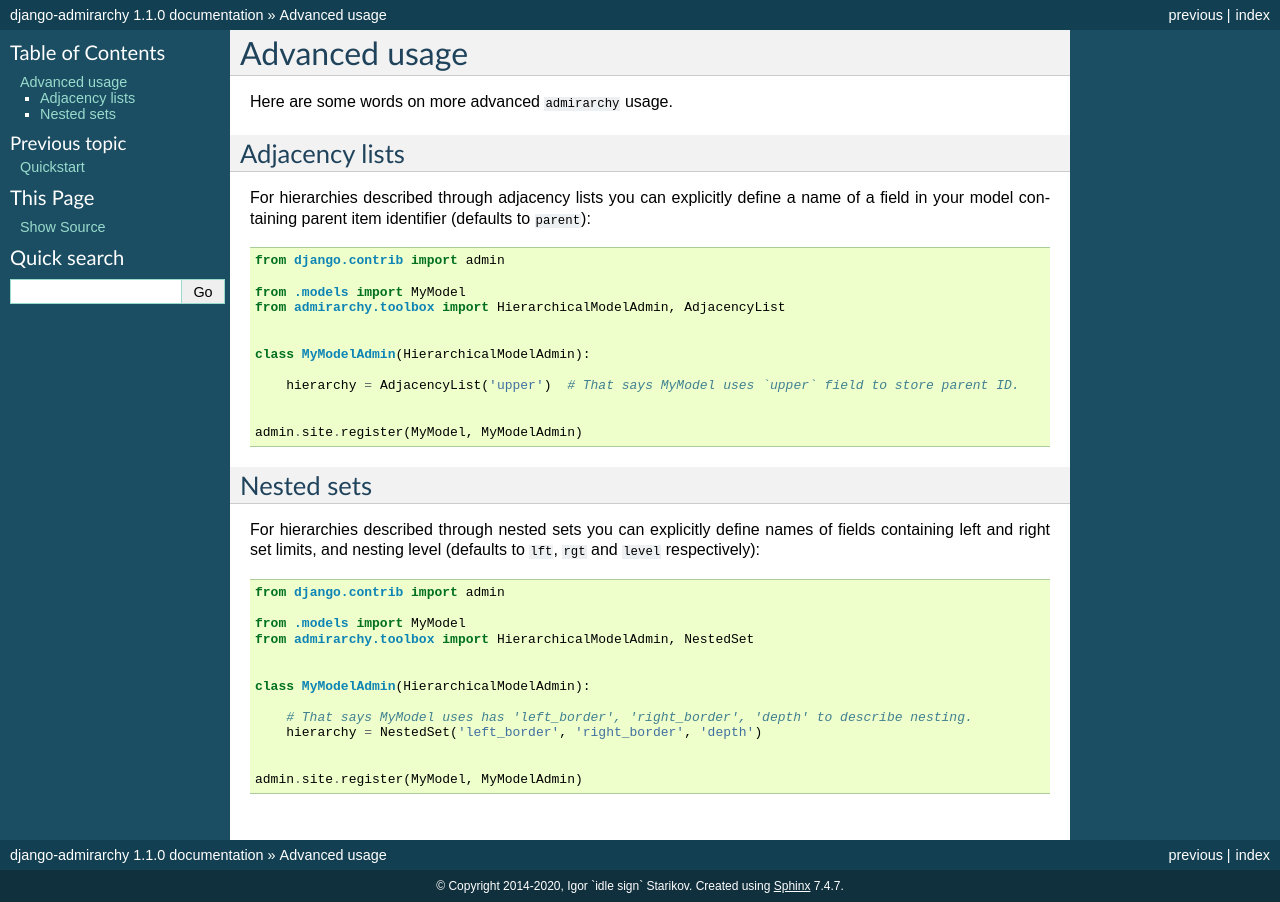
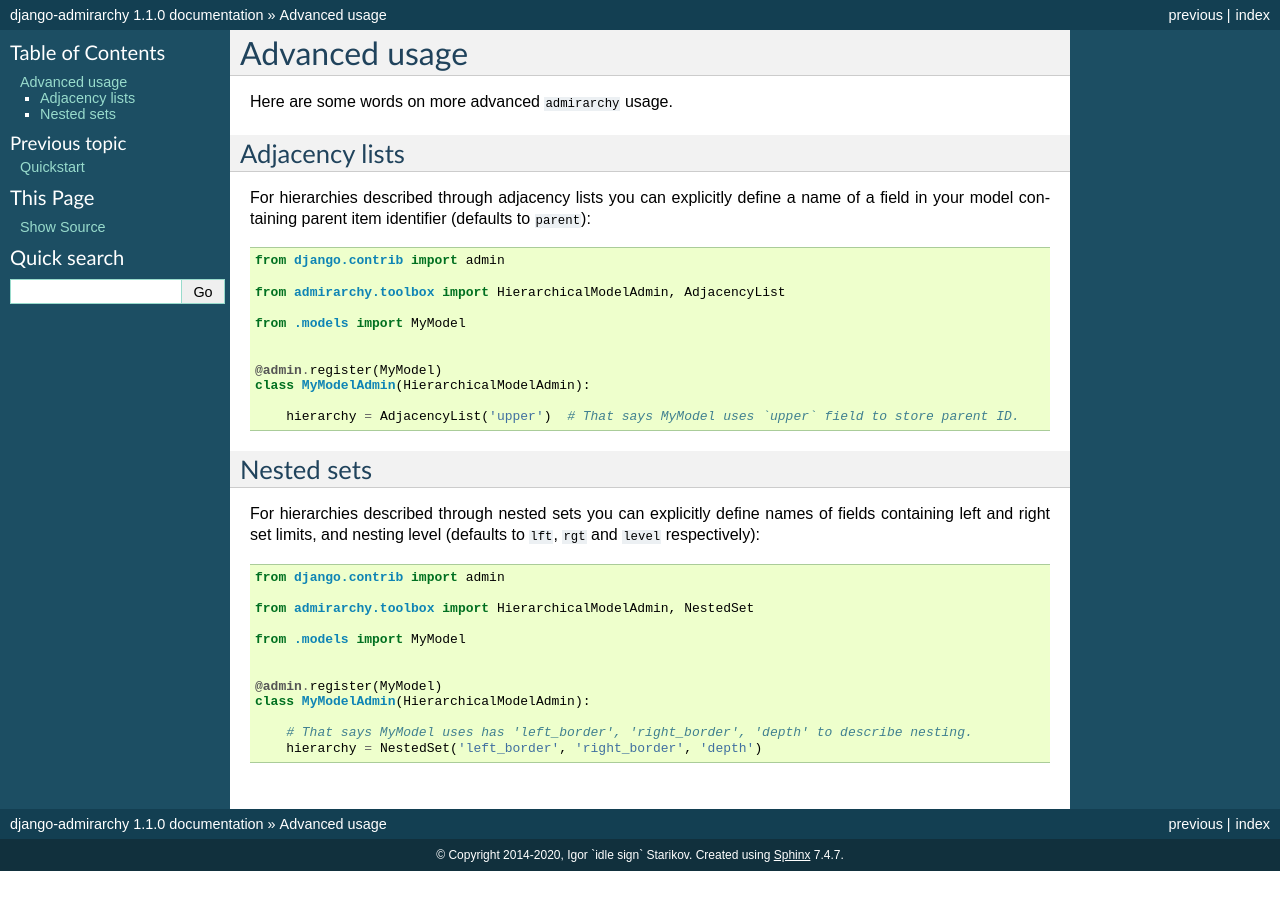
Before and after one commit to idlesign/django-admirarchy, a Sphinx documentation site: the page built from docs/source/advanced.rst, in a window 1280 px wide. Built offline with Sphinx 7.4.7, drawn with Linux system fonts in a browser that asks for light colours.

Commit message:
Docs updated.

```diff
--- a/README.rst
+++ b/README.rst
@@ -42,16 +42,16 @@ Hierarchies described as adjacency lists and nested sets are supported.
     # admin.py of your application
     from django.contrib import admin
 
+    from admirarchy.toolbox import HierarchicalModelAdmin
+
     from .models import MyModel  # Let's say this model represents a hierarchy.
-    from admirarchy.toolbox import HierarchicalModelAdmin
 
 
     # Inherit from HierarchicalModelAdmin instead of admin.ModelAdmin
+    @admin.register(MyModel)
     class MyModelAdmin(HierarchicalModelAdmin):
 
         hierarchy = True  # This enables hierarchy handling.
-
-    admin.site.register(MyModel, MyModelAdmin)
 
 
 Done. Go navigate %)
--- a/docs/source/advanced.rst
+++ b/docs/source/advanced.rst
@@ -16,16 +16,15 @@ of a field in your model containing parent item identifier (defaults to ``parent
 
     from django.contrib import admin
 
-    from .models import MyModel
     from admirarchy.toolbox import HierarchicalModelAdmin, AdjacencyList
 
+    from .models import MyModel
 
+
+    @admin.register(MyModel)
     class MyModelAdmin(HierarchicalModelAdmin):
 
         hierarchy = AdjacencyList('upper')  # That says MyModel uses `upper` field to store parent ID.
-
-
-    admin.site.register(MyModel, MyModelAdmin)
 
 
 
@@ -40,14 +39,13 @@ of fields containing left and right set limits, and nesting level (defaults to `
 
     from django.contrib import admin
 
-    from .models import MyModel
     from admirarchy.toolbox import HierarchicalModelAdmin, NestedSet
 
+    from .models import MyModel
 
+
+    @admin.register(MyModel)
     class MyModelAdmin(HierarchicalModelAdmin):
 
         # That says MyModel uses has 'left_border', 'right_border', 'depth' to describe nesting.
         hierarchy = NestedSet('left_border', 'right_border', 'depth')
-
-
-    admin.site.register(MyModel, MyModelAdmin)
```
Also changed, not shown: docs/source/quickstart.rst (+4 -5 lines).
